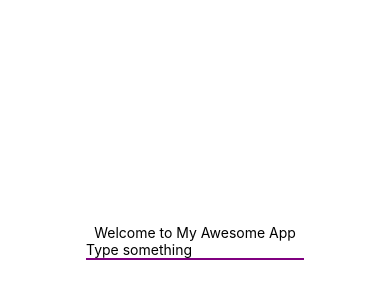
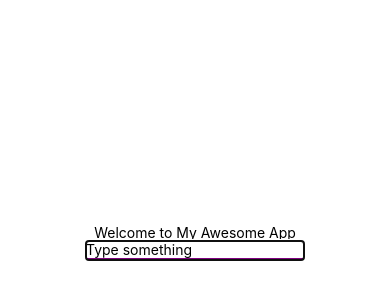
Before and after one commit to xilu56/CS5520, a React Native app: screen / in a window 390 px wide. Shown: the part 180-480 px from the top of the page. Built offline with nearby package versions, Linux system fonts and the light colour scheme.

Commit message:
Refactor Input component to use shouldFocus prop and update character count display

```diff
--- a/App.js
+++ b/App.js
@@ -13,7 +13,7 @@ export default function App() {
       <StatusBar style="auto" />
       {/* pass appName as a prop to Headers */}
       <Header name={appName} />
-      <Input autoFocus={true}/>
+      <Input shouldFocus={true}/>
 
     </View>
   );
--- a/Components/Input.js
+++ b/Components/Input.js
@@ -8,7 +8,7 @@ import { TextInput } from 'react-native';
 export default function Input({shouldFocus}) {
     const [text, setText] = useState("");
     const [isFocused, setIsFocused] = useState(false);
-    const [showMessage, setShowMessage] = useState(false);
+    const [showMessage, setShowMessage] = useState("");
     const textInputRef = useRef(null);
 
   // function to update the text
@@ -46,8 +46,8 @@ export default function Input({shouldFocus}) {
         onBlur={handleBlur}
         onFocus={handleFocus}
         />
-        {/* Show character count only if the user has typed */}
-        {text.length > 0 && (
+        {/* Show character count only if the TextInput is focused and the user has typed */}
+        {isFocused && text.length > 0 && (
                 <Text style={{ marginTop: 10 }}>
                     Character count: {text.length}
                 </Text>
```
